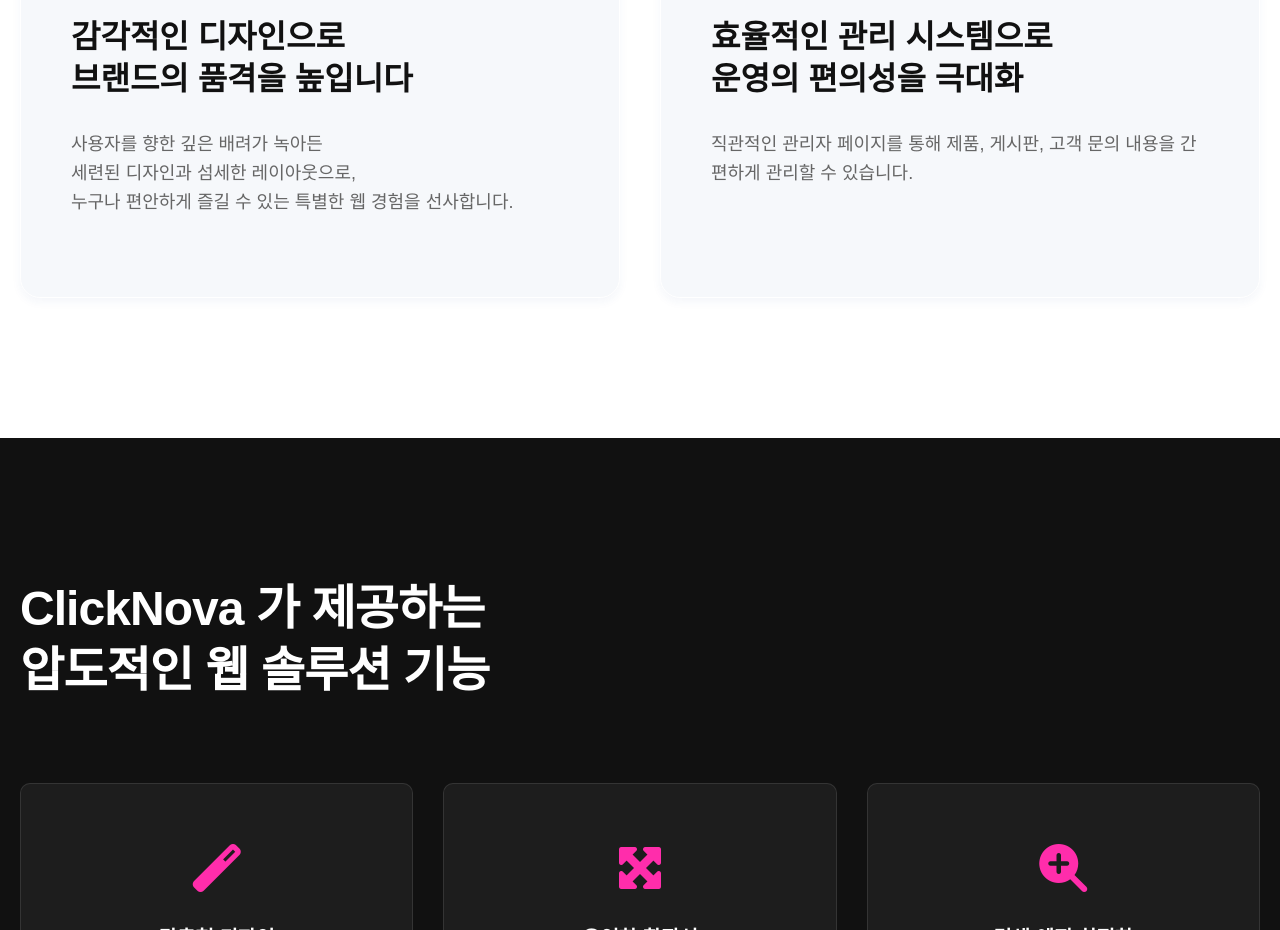
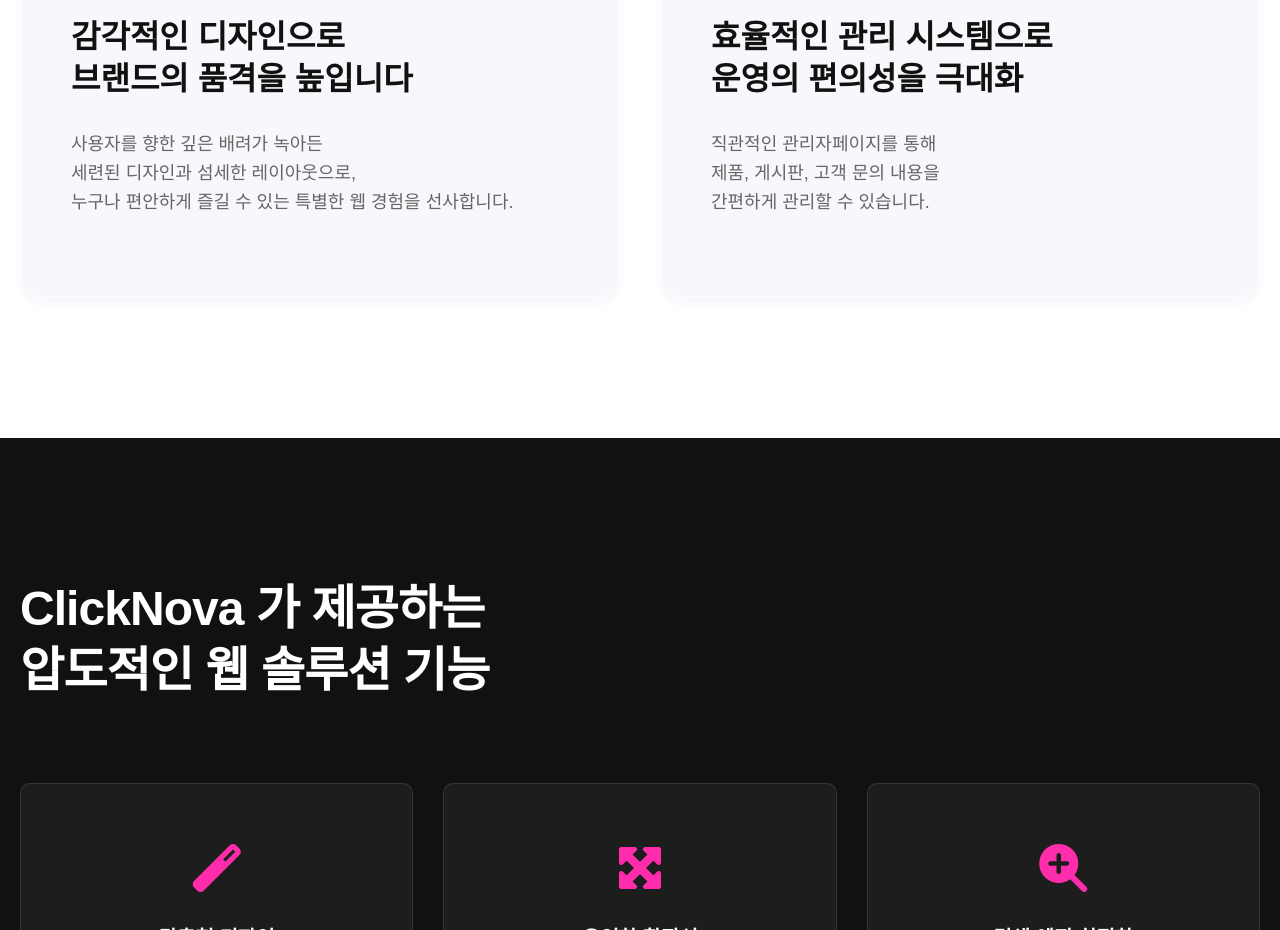
Before and after one commit to kylesung0901-ops/tossbank, a website: page index.html in a window 1280 px wide. Shown: the part 1305-2235 px from the top of the page. Drawn offline with Linux system fonts and the light colour scheme; a web font is replaced by a local one.

Commit message:
Update: Change management description to 3 lines

```diff
--- a/index.html
+++ b/index.html
@@ -90,7 +90,9 @@
                         <p class="business-card__title">SMART MANAGEMENT</p>
                         <p class="business-card__subtitle">효율적인 관리 시스템으로<br>운영의 편의성을 극대화</p>
                         <p class="business-card__desc">
-                            직관적인 관리자 페이지를 통해 제품, 게시판, 고객 문의 내용을 간편하게 관리할 수 있습니다.
+                            직관적인 관리자페이지를 통해<br>
+                            제품, 게시판, 고객 문의 내용을<br>
+                            간편하게 관리할 수 있습니다.
                         </p>
                     </div>
                 </div>
```
